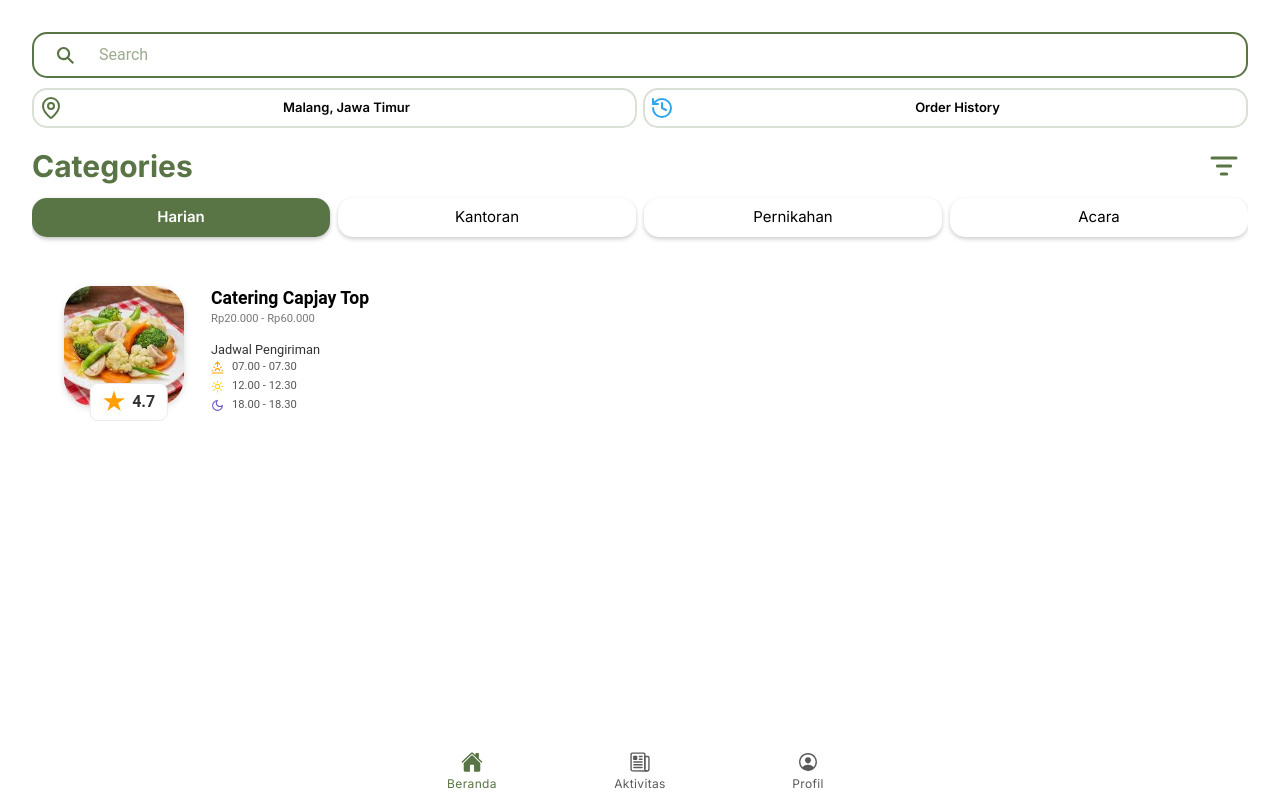
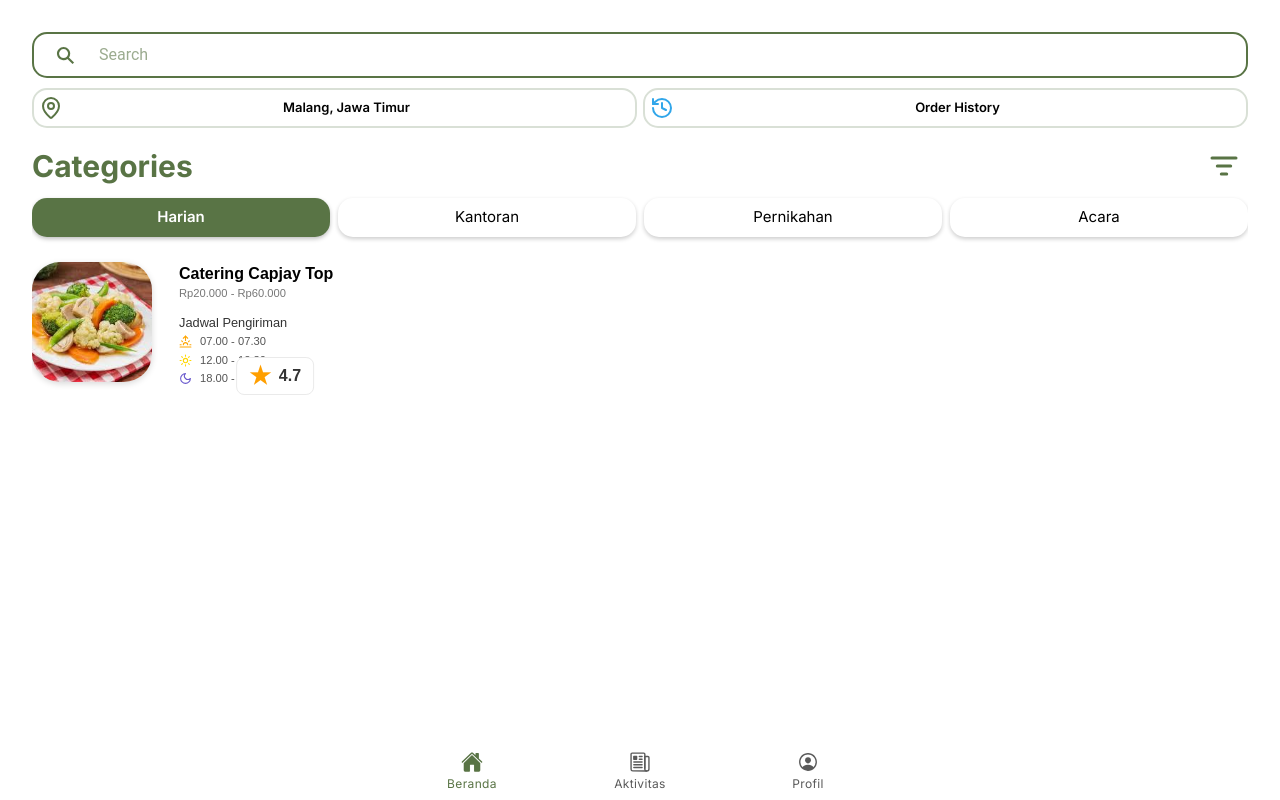
Before and after one commit to ajinata84/CateringMobile, a React (Vite) app: page /tabs/beranda in a window 1280 px wide. Built offline with nearby package versions, Linux system fonts and the light colour scheme.

Commit message:
searchinglist

```diff
--- a/src/components/CateringList/list.css
+++ b/src/components/CateringList/list.css
@@ -1,38 +1,64 @@
 /* Styling untuk container utama */
 .catering-container {
-    padding: 16px;
+    /* padding: 16px; */
     font-family: Arial, sans-serif;
     background-color: #f4f4f4;
     min-height: 100vh;
-    justify-content: flex-start; /* Card di sebelah kiri */
-    align-items: flex-start; /* Menyusun item dari atas */
     width: 100%; /* Pastikan lebar container full */
-    margin-left: 0;
 }
 
 /* Card untuk setiap catering */
 .catering-card {
-    display: flex;
-    gap: 16px;
     border: none; /* Hapus outline border */
     border-radius: 8px; /* Tetap menjaga sudut melengkung */
-    padding: 16px;
     background-color: #fff;
     box-shadow: none; /* Hapus shadow jika outline berasal dari efek shadow */
-    align-items: flex-start;
+    align-items: flex-start !important;
     margin-bottom: 16px;
-    justify-content: flex-start;
-    margin-left: 0px;
+    justify-content: flex-start !important;
+    margin-left: 0px !important;
+    padding: none;
 }
+
+/* Reset semua gaya default IonCard */
+ion-card {
+    all: unset;
+    display: block;
+    background-color: transparent;
+  }
+
+  /* Reset IonCardContent */
+  ion-card-content {
+    all: unset;
+    display: block;
+  }
+
+
+
+  .catering-container ion-card {
+    margin: 0 !important;
+    padding-bottom: 10px !important;
+    box-shadow: none !important;
+    background-color: transparent !important;
+  }
+
+  .catering-container ion-card-content {
+    padding: 0 !important;
+    padding-top: 15px !important;
+  }
+
+
 
 
 /* Styling untuk gambar catering */
 .catering-image {
     width: 120px;
     height: 120px;
+    flex-grow: 0;
     border-radius: 28px;
     object-fit: cover;
     box-shadow: 0 2px 6px rgba(0, 0, 0, 0.15);
+    float: left;
 }
 
 /* Container untuk konten di samping gambar */
@@ -45,7 +71,7 @@
 
 /* Styling untuk judul catering */
 .catering-title {
-    font-size: 1.1rem !important; /* Ukuran proporsional */
+    font-size: 1rem !important; /* Ukuran proporsional */
     font-weight: bold !important; /* Teks tebal */
     margin: 0 0 8px; /* Jarak bawah */
     color: #000; /* Warna teks hitam */
@@ -64,7 +90,7 @@
 .rating-container {
     position: absolute;
     top: 110px; /* Sesuaikan jarak dari atas gambar */
-    left: 24%; /* Pastikan ini sesuai layout */
+    left: 20%; /* Pastikan ini sesuai layout */
     transform: translateX(-50%);
     background-color: #fff;
     color: #333;
@@ -82,11 +108,11 @@
 
 /* Container untuk gambar dan konten dalam card */
 .catering-card-inner {
-    display: flex; /* Mengatur gambar dan konten sejajar secara horizontal */
+    display: flex !important; /* Mengatur gambar dan konten sejajar secara horizontal */
     gap: 27px; /* Jarak antara gambar dan konten */
     width: 100%;
-    align-items: flex-start; /* Memastikan konten berada di atas gambar */
-    justify-content: flex-start;
+    align-items: flex-start !important; /* Memastikan konten berada di atas gambar */
+    justify-content: flex-start !important;
 }
 
 
```
